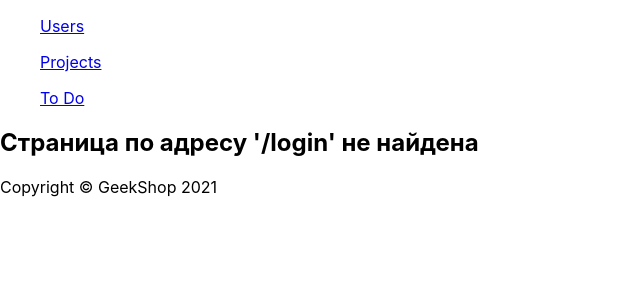
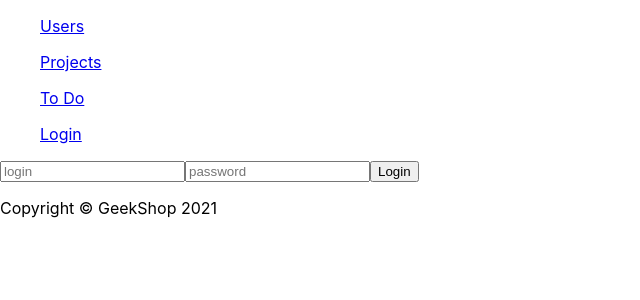
Before and after one commit to EkaterinaPchelenko/todo, a React (Create React App) app in the folder frontend/: page /#/login in a window 1280 px wide. Shown: the top 300 px of the page, without its empty margins (0-640 px from the left). Built offline with nearby package versions, Linux system fonts and the light colour scheme; no server answers.

Commit message:
added authorization

```diff
--- a/frontend/package.json
+++ b/frontend/package.json
@@ -11,6 +11,7 @@
     "react-dom": "^17.0.2",
     "react-router-dom": "^5.2.0",
     "react-scripts": "4.0.3",
+    "universal-cookie": "^4.0.4",
     "web-vitals": "^1.1.2"
   },
   "scripts": {
--- a/frontend/src/App.js
+++ b/frontend/src/App.js
@@ -2,6 +2,7 @@
 import './App.css';
 import React from 'react';
 import axios from "axios";
+import Cookies from "universal-cookie/lib";
 
 import UserList from "./components/User";
 import ProjectList from "./components/Project";
@@ -10,6 +11,7 @@
 import {HashRouter, Link, Route, Switch, Redirect} from "react-router-dom";
 import NotFound404 from "./components/NotFound404";
 import ToDoList from "./components/todo";
+import LoginForm from "./components/LoginForm";
 
 
 class App extends React.Component {
@@ -19,10 +21,44 @@
             'users': [],
             'projects': [],
             'todo': [],
+            'token': [],
+
         }
     }
 
-    componentDidMount() {
+    set_token(token){
+        console.log(token)
+        const cookies = new Cookies()
+        cookies.set('token', token)
+        this.setState({'token': token})
+    }
+
+    is_auth(){
+        return !!this.state.token
+    }
+
+    logout(){
+        this.set_token('')
+    }
+
+    get_token_from_storage(){
+        const cookies = new Cookies()
+        const token = cookies.get('token')
+        this.setState({'token': token})
+    }
+
+    get_token(username, password){
+        const data = {username: username, password: password}
+        axios.post('http://127.0.0.1:8000/api-token-auth/', data).then(
+            response =>{
+                this.set_token(response.data['token'])
+                console.log(response.data)
+            }
+        ).catch(error => alert('Неверный логин или пароль'))
+
+    }
+
+    load_data(){
         axios.get('http://127.0.0.1:8000/api/users/').then(
             response => {
                 const users = response.data.results
@@ -60,6 +96,11 @@
         ).catch(error => console.log(error))
     }
 
+    componentDidMount() {
+        this.get_token_from_storage()
+        this.load_data()
+    }
+
 
     render() {
         return (
@@ -73,6 +114,7 @@
                                     <Route exact path='/' component={() => <UserList users={this.state.users}/>}/>
                                     <Route exact path='/projects' component={() => <ProjectList projects={this.state.projects}/>}/>
                                     <Route exact path='/todo' component={() => <ToDoList todo={this.state.todo}/>}/>
+                                    <Route exact path='/login' component={() => <LoginForm get_token={(username, password) => this.get_token(username, password)}/>}/>
 
                                     <Redirect from='/users' to='/' />
 
--- /dev/null
+++ b/frontend/src/components/LoginForm.js
@@ -0,0 +1,36 @@
+import React from 'react'
+
+
+class LoginForm extends React.Component {
+    constructor(props) {
+      super(props)
+      this.state = {login: '', password: ''}
+    }
+
+     handleChange(event)
+    {
+        this.setState(
+                {
+                    [event.target.name]: event.target.value
+                }
+            );
+    }
+
+    handleSubmit(event) {
+      // console.log(this.state.login + ' ' + this.state.password)
+      this.props.get_token(this.state.login, this.state.password)
+      event.preventDefault()
+    }
+
+    render() {
+        return (
+            <form onSubmit={(event)=> this.handleSubmit(event)}>
+                <input type="text" name="login" placeholder="login" value={this.state.login} onChange={(event)=>this.handleChange(event)} />
+                <input type="password" name="password" placeholder="password" value={this.state.password} onChange={(event)=>this.handleChange(event)} />
+                <input type="submit" value="Login" />
+            </form>
+        );
+    }
+}
+
+  export default LoginForm
--- a/frontend/src/components/MenuFooter.js
+++ b/frontend/src/components/MenuFooter.js
@@ -1,5 +1,5 @@
 import React from 'react'
-import UserList from "./User";
+import App from "../App.js"
 import {Link} from "react-router-dom";
 
 const MenuFooter = ({info}) => {
@@ -14,6 +14,9 @@
                 </ul>
                 <ul>
                     <Link to='/todo'>To Do</Link>
+                </ul>
+                <ul>
+                    {App.is_auth ? <button onClick={() => App.logout}> Logout </button> : <Link  to='/login'>Login</Link>}
                 </ul>
             </div>
 
```
Also changed, not shown: 2 other files (tests, documents, lock files or other folders).
